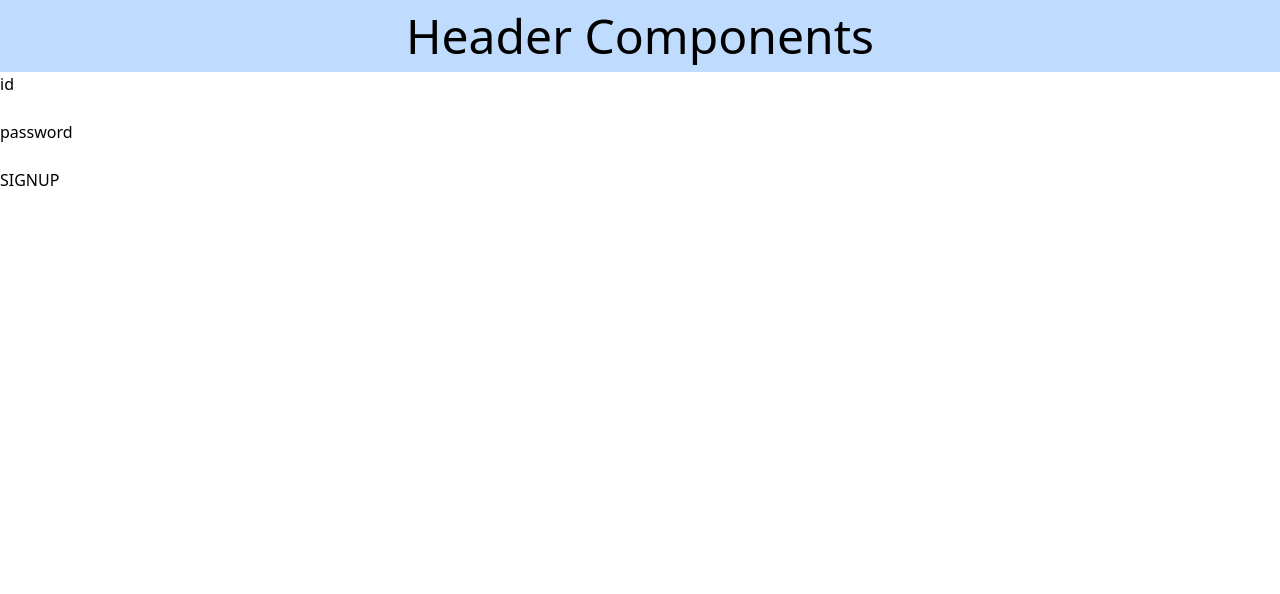
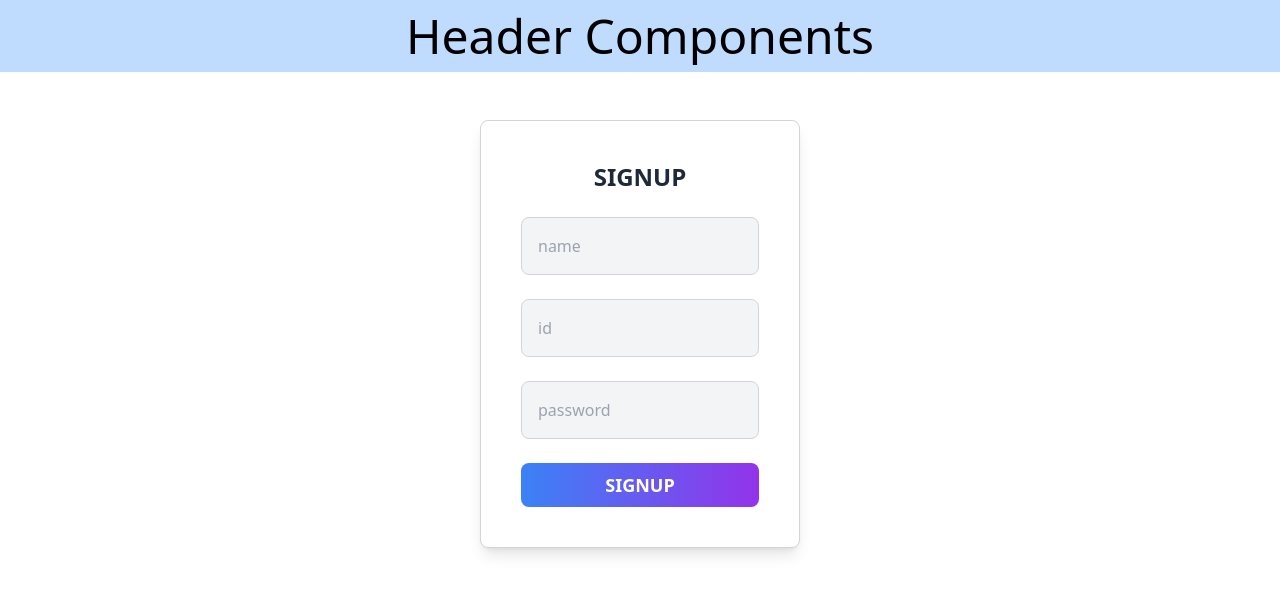
Before and after one commit to maetsuyo/typing_game, a Next.js app: page /signup in a window 1280 px wide. Shown: the top 594 px of the page. Built offline with nearby package versions, Linux system fonts and the light colour scheme.

Commit message:
Signup.tsx途中

```diff
--- a/src/app/components/Login_Form.tsx
+++ b/src/app/components/Login_Form.tsx
@@ -1,4 +1,4 @@
-import Link from "next/link";
+import useNavigate from "@/hooks/useNavigate";
 import { FormEvent } from "react";
 
 interface LoginFormProps {
@@ -10,6 +10,7 @@ interface LoginFormProps {
 }
 
 const LoginForm = ({id, pass, onChangeId, onChangePass, onSubmitForm}: LoginFormProps) => {
+  const { handleClick } = useNavigate();
   return (
     <form onSubmit={onSubmitForm} className="bg-white shadow-lg rounded-lg p-10 max-w-xs mx-auto mt-12 border border-gray-300">
       <h1 className="text-2xl font-bold text-center mb-6 text-gray-800">LOGIN</h1>
@@ -17,7 +18,7 @@ const LoginForm = ({id, pass, onChangeId, onChangePass, onSubmitForm}: LoginForm
         <input
           type="text"
           name="id"
-          placeholder="id"
+          placeholder="ID"
           value={id}
           onChange={onChangeId}
           className="bg-gray-100 border border-gray-300 text-gray-900 rounded-lg p-4 w-full transition duration-300 ease-in-out transform focus:border-blue-500 focus:ring focus:ring-blue-200 hover:shadow-md"
@@ -27,7 +28,7 @@ const LoginForm = ({id, pass, onChangeId, onChangePass, onSubmitForm}: LoginForm
         <input
           type="text"
           name="pass"
-          placeholder="password"
+          placeholder="PASSWORD"
           value={pass}
           onChange={onChangePass}
           className="bg-gray-100 border border-gray-300 text-gray-900 rounded-lg p-4 w-full transition duration-300 ease-in-out transform focus:border-blue-500 focus:ring focus:ring-blue-200 hover:shadow-md"
@@ -43,12 +44,12 @@ const LoginForm = ({id, pass, onChangeId, onChangePass, onSubmitForm}: LoginForm
         className="text-center mt-4 text-gray-600 text-sm"
       >
         Don't have an account?
-        <Link
-          href="signup"
+        <span
+          onClick={handleClick}
           className="text-blue-500 hover:underline"
         >
           signup
-        </Link>
+        </span>
       </p>
     </form>
   );
--- /dev/null
+++ b/src/app/signup/components/Signup.tsx
@@ -0,0 +1,63 @@
+import { useState } from "react";
+
+const Signup = () => {
+  const [name, setName] = useState<string>("");
+  const [id, setId] = useState<string>("");
+  const [pass, setPass] = useState<string>("");
+  const [successMessage, setSuccessMessage] = useState<string>("");
+  const [errorMessage, setErrorMessage] = useState<string>("");
+
+  const handleSubmit = async (e: FormEvent) => {
+    e.preventDefault();
+    setSuccessMessage("");
+    setErrorMessage("");
+
+    const res = await fetch("http://localhost:3011/users");
+    const users = res.json();
+
+    if (users.some(user => user.id === id)) {
+      setErrorMessage("このIDはすでに使用されています。");
+      return
+    }
+  };
+
+  return (
+    <form className="bg-white shadow-lg rounded-lg p-10 max-w-xs mx-auto mt-12 border border-gray-300">
+      <h1 className="text-2xl font-bold text-center mb-6 text-gray-800">SIGNUP</h1>
+      <div className="mb-6">
+        <input
+          type="text"
+          name="name"
+          className="bg-gray-100 border border-gray-300 text-gray-900 rounded-lg p-4 w-full transition duration-300 ease-in-out transform focus:border-blue-500 focus:ring focus:ring-blue-200 hover:shadow-md"
+          placeholder="name"
+        />
+      </div>
+      <div className="mb-6">
+        <input
+          type="text"
+          name="id"
+          className="bg-gray-100 border border-gray-300 text-gray-900 rounded-lg p-4 w-full transition duration-300 ease-in-out transform focus:border-blue-500 focus:ring focus:ring-blue-200 hover:shadow-md"
+          placeholder="id"
+        />
+      </div>
+      <div className="mb-6">
+        <input
+          type="text"
+          name="password"
+          className="bg-gray-100 border border-gray-300 text-gray-900 rounded-lg p-4 w-full transition duration-300 ease-in-out transform focus:border-blue-500 focus:ring focus:ring-blue-200 hover:shadow-md"
+          placeholder="password"
+        />
+      </div>
+      <p>
+        <button
+          type="submit"
+          className="w-full text-white bg-gradient-to-r from-blue-500 to-purple-600 font-semibold rounded-lg py-2 hover:from-blue-600 hover:to-purple-700 transition duration-300 ease-in-out text-lg"
+        >
+          SIGNUP
+        </button>
+      </p>
+    </form>
+  );
+};
+
+export default Signup;
--- a/src/app/signup/page.tsx
+++ b/src/app/signup/page.tsx
@@ -1,23 +1,11 @@
+import Signup from "./components/Signup";
+
 export default function signup() {
   return (
     <>
-      <form>
-        <p>id</p>
-          <input
-            type="text"
-            name="id"
-          />
-        <p>password</p>
-          <input
-            type="text"
-            name="password"
-          />
-        <p>
-          <button type="submit">
-            SIGNUP
-          </button>
-        </p>
-      </form>
+      <div>
+        <Signup/>
+      </div>
     </>
   );
 };
--- /dev/null
+++ b/src/hooks/useNavigate.ts
@@ -0,0 +1,15 @@
+import { useRouter } from "next/navigation";
+
+const useNavigate = () => {
+  const router = useRouter();
+
+  const handleClick = () => {
+    router.push("/signup")  ;
+  };
+
+  return {
+    handleClick
+  };
+};
+
+export default useNavigate;
```
